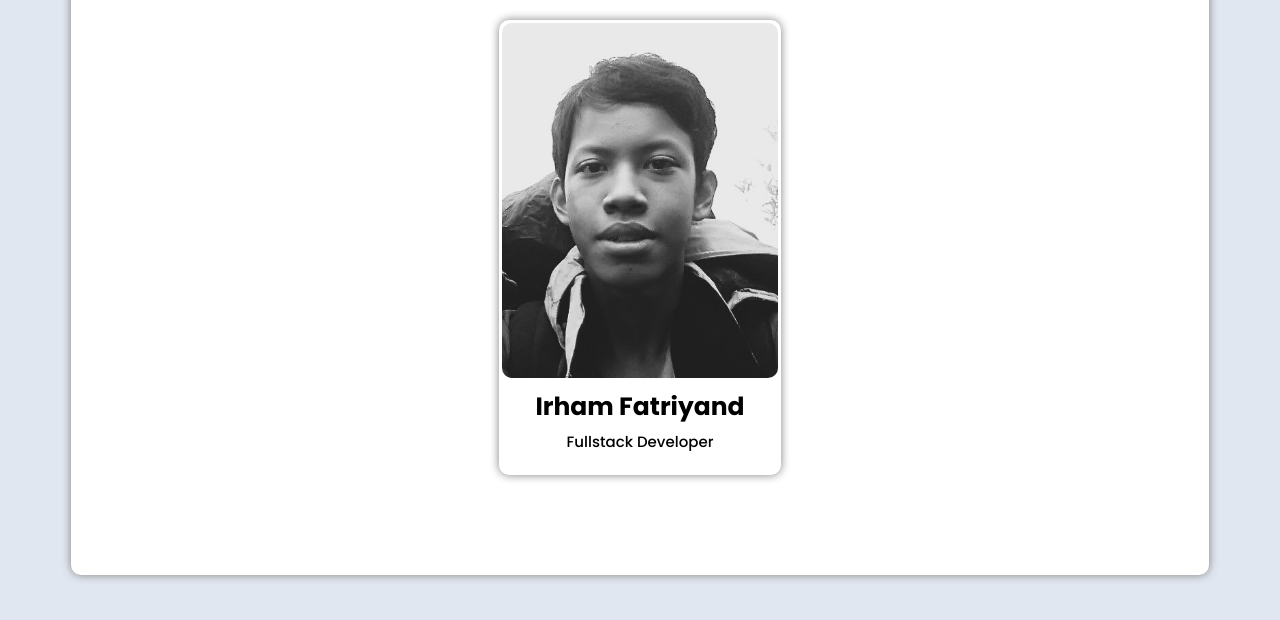
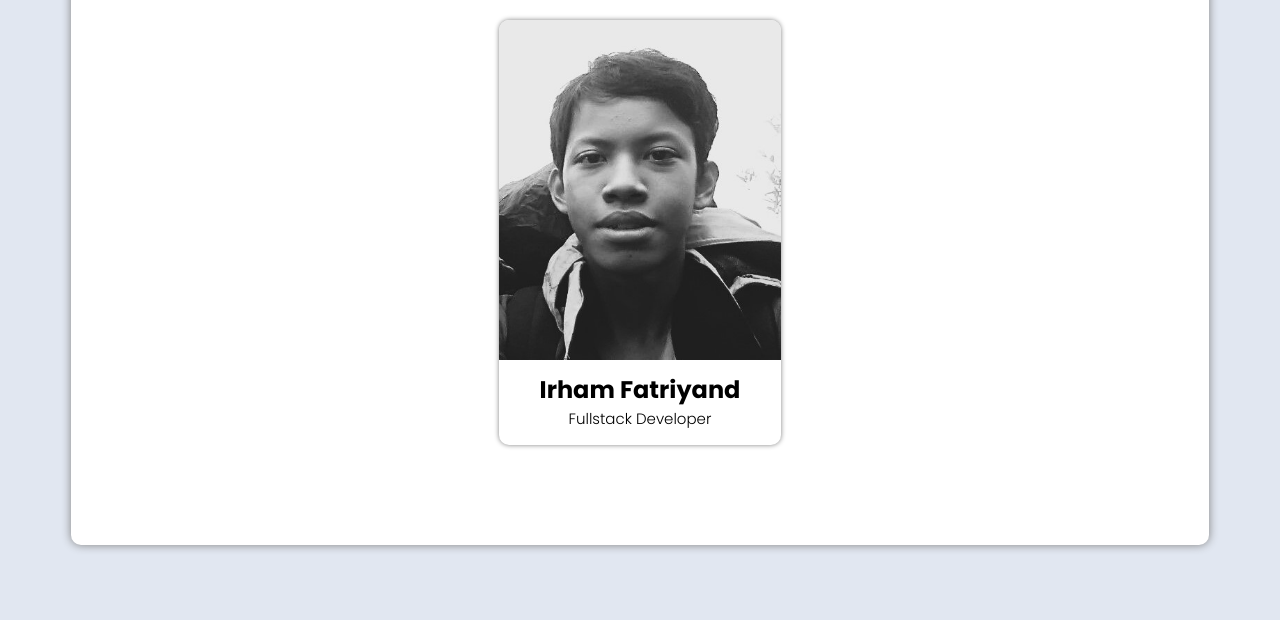
Before and after one commit to IrhamFR/FSB39-S1-CreatingCard, a plain HTML site: page index.html in a window 1280 px wide. Shown: the part 590-1210 px from the top of the page. Drawn offline with Linux system fonts and the light colour scheme.

Commit message:
update Day 1 - Creating Card

```diff
--- a/index.html
+++ b/index.html
@@ -4,7 +4,7 @@
         <meta charset="UTF-8">
         <meta http-equiv="X-UA-Compatible" content="IE=edge">
         <meta name="viewport" content="width=device-width, initial scale=1.0">
-        <link rel="stylesheet" href="https://cdnjs.cloudflare.com/ajax/libs/font-awesome/6.1.1/css/all.min.css">
+        <link rel="stylesheet" href="https://cdnjs.cloudflare.com/ajax/libs/font-awesome/6.1.2/css/all.min.css" integrity="sha512-1sCRPdkRXhBV2PBLUdRb4tMg1w2YPf37qatUFeS7zlBy7jJI8Lf4VHwWfZZfpXtYSLy85pkm9GaYVYMfw5BC1A==" crossorigin="anonymous" referrerpolicy="no-referrer" />
         <link href="https://fonts.googleapis.com/css2?family=Poppins:wght@100;200;300;400;500;600;700;800;900&display=swap" rel="stylesheet">
         <Title>Creating Card</Title>
     </head>
@@ -82,30 +82,32 @@
                     </a>
                 </div>
 
-                <table style="
-                    box-shadow: 0px 0px 10px gray;
+                <div style="width: 50%;
+                    margin: auto;
                     border-radius: 10px;
-                    border: none;
-                    width: 50%;
-                    margin-left: auto;
-                    margin-right: auto;">
-                    <thead>
-                        <tr>
-                            <th>
-                                <img src="assets/img/foto.jpg" style="
-                                width: 100%;
-                                border-radius: 10px;"/>
-                            </th>
-                        </tr>
-                    </thead>
-                    <tbody>
-                        <tr>
-                            <th style="font-size: 25px; text-align:center"> Irham Fatriyand </th>
-                        </tr>
-                        <tr>
-                            <td style="text-align:center; padding-bottom: 20px;"> Fullstack Developer </td>
-                        </tr>
-                    </tbody>
-                </table>
+                    box-shadow: 0px 0px 5px gray;
+                    align-items: center;">
+                    <div style="height: 340px;
+                        width: 100%;">
+                        <img src="assets/img/foto.jpg" alt="my image" style="height: 100%;
+                        width: 100%;
+                        border-radius: 10px 10px 0 0;">
+                    </div>
+                    <div style="margin-top: 12px;
+                    display: flex;
+                    flex-direction: column;
+                    align-content: center;
+                    justify-content: center;">
+                        <p style="margin: 0;
+                        font-weight: bold;
+                        font-size: 24px;
+                        text-align: center;">Irham Fatriyand</p>
+                        <p style="margin: 0;
+                        font-weight: 300;
+                        padding-bottom: 15px;
+                        text-align: center;">Fullstack Developer</p>
+                    </div>
+                </div>
+            </div>
     </body>
 </html>
```
